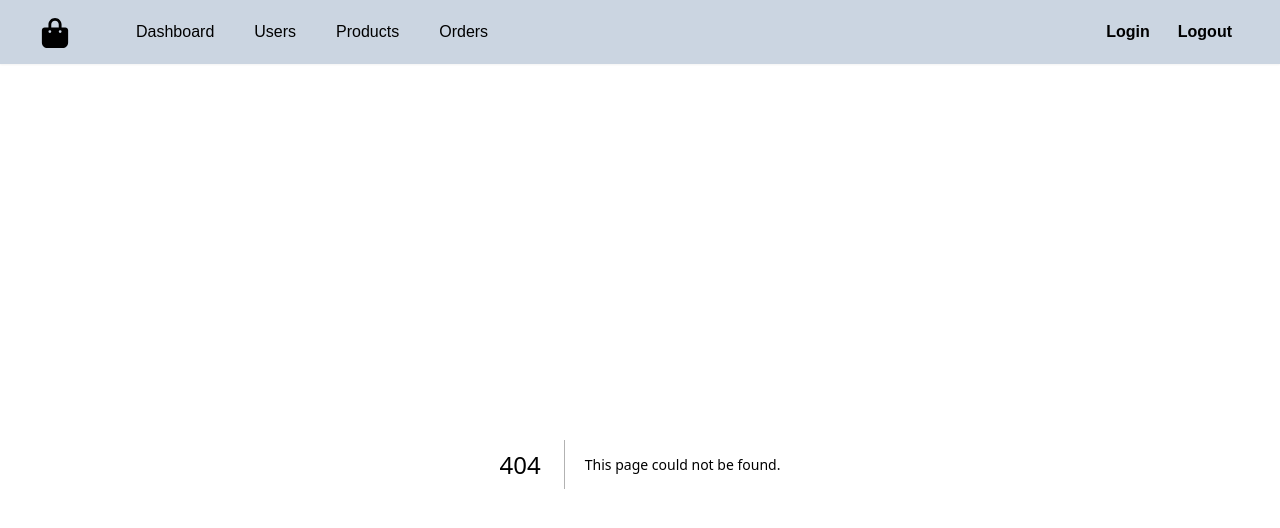
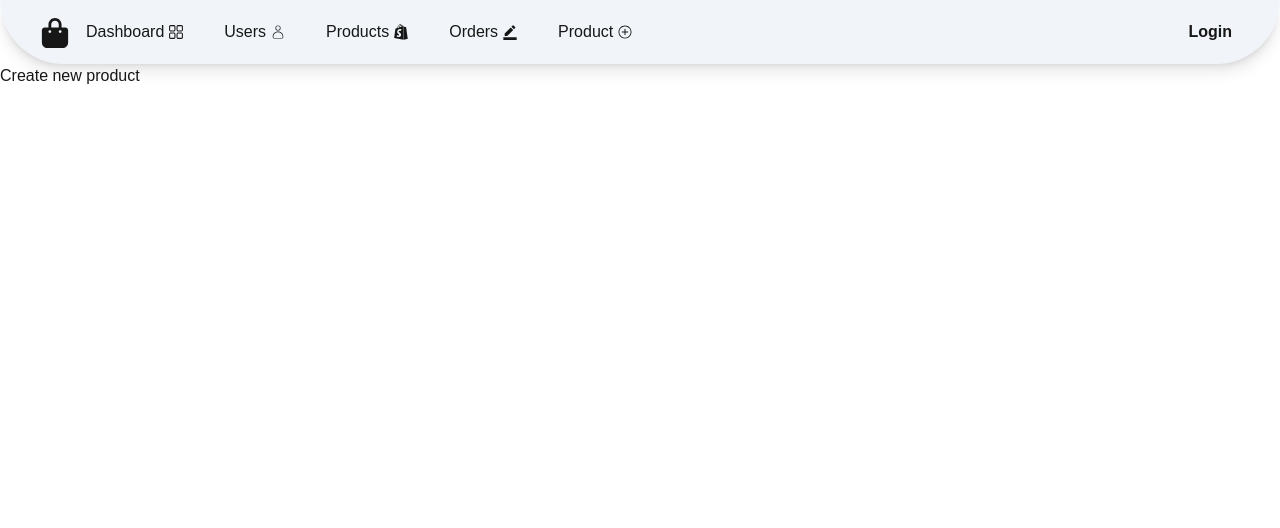
Before and after one commit to haroonwebs/buy-now-e-commerce-app, a Next.js app: page /products/createproduct in a window 1280 px wide. Before the commit this address had no page. Shown: the top 528 px of the page. Built offline with nearby package versions, Linux system fonts and the light colour scheme.

Commit message:
working on context api to control auth

```diff
--- a/package.json
+++ b/package.json
@@ -11,6 +11,7 @@
   "dependencies": {
     "@hookform/resolvers": "^4.0.0",
     "@tailwindcss/aspect-ratio": "^0.4.2",
+    "js-cookie": "^3.0.5",
     "next": "15.1.6",
     "react": "^19.0.0",
     "react-dom": "^19.0.0",
@@ -21,6 +22,7 @@
   },
   "devDependencies": {
     "@eslint/eslintrc": "^3",
+    "@types/js-cookie": "^3.0.6",
     "@types/node": "^20",
     "@types/react": "^19",
     "@types/react-dom": "^19",
--- a/src/app/login/page.tsx
+++ b/src/app/login/page.tsx
@@ -46,7 +46,6 @@ const Login = () => {
           toast.success(result.message);
           router.push("/");
           setUserAuthContext(result.user);
-          // localStorage.setItem("user", JSON.stringify(result.user));
         } else {
           toast.warn(result.message);
           router.push("/signup/verify_otp");
--- /dev/null
+++ b/src/app/products/createproduct/page.tsx
@@ -0,0 +1,7 @@
+import React from "react";
+
+const page = () => {
+  return <div>Create new product</div>;
+};
+
+export default page;
--- /dev/null
+++ b/src/components/Logout.tsx
@@ -0,0 +1,42 @@
+import { toast } from "react-toastify";
+import { useRouter } from "next/navigation";
+import { useContext } from "react";
+import useUserContext from "@/contexts/userContext/userContext";
+
+const Logout = () => {
+  const router = useRouter();
+  const { setUserAuthContext } = useContext(useUserContext);
+
+  const handleLougout = async () => {
+    try {
+      const response = await fetch("http://localhost:5000/api/v1/user/logout", {
+        method: "POST",
+        credentials: "include",
+        headers: { "Content-Type": "application/json" },
+      });
+      const result = await response.json();
+      if (result.success === true) {
+        toast.success(result.message);
+        if (typeof window !== "undefined") {
+          setUserAuthContext(null);
+          localStorage.removeItem("user");
+        }
+        router.push("/login");
+      } else {
+        toast.error("something went wrong while Logout Successfuly");
+      }
+    } catch (error: any) {
+      console.log("logout error", error.message);
+    }
+  };
+  return (
+    <button
+      onClick={handleLougout}
+      className="px-2 rounded-md hover:text-[#4FC9F3] hover:font-[500px] hover:bg-[#f5f6f8]"
+    >
+      Logout
+    </button>
+  );
+};
+
+export default Logout;
--- a/src/components/Navbar.tsx
+++ b/src/components/Navbar.tsx
@@ -1,11 +1,21 @@
 "use client";
 import { FaBagShopping } from "react-icons/fa6";
-
+import { IoIosAddCircleOutline } from "react-icons/io";
+import { RxDashboard } from "react-icons/rx";
+import { CiUser } from "react-icons/ci";
+import Logout from "./Logout";
 import Link from "next/link";
+import { MdBorderColor } from "react-icons/md";
+import { FaShopify } from "react-icons/fa";
+import useUserContext from "@/contexts/userContext/userContext";
+import { useContext } from "react";
 
 const Navbar = () => {
+  const { userAuthContext } = useContext(useUserContext);
+  const role = userAuthContext?.user_role;
+  console.log("role", role);
   return (
-    <nav className="bg-slate-300 w-full flex justify-between items-center px-4 lg:px-10  min-h-16 shadow-sm">
+    <nav className="bg-slate-100 w-full flex justify-between items-center px-4 lg:px-10  min-h-16 shadow-lg rounded-b-full">
       <div className="w-[50%]  flex gap-2">
         <div className=" flex w-[80px] h-[28px] gap-2 relative">
           <FaBagShopping className="text-[30px]" />
@@ -13,29 +23,58 @@ const Navbar = () => {
 
         <ul className="md:flex hidden gap-6 font-[400px]  ">
           <li className=" flex justify-center items-center hover:text-[#4FC9F3] hover:font-[500px] hover:bg-[#f5f6f8] px-2 rounded-md">
-            <Link href={"/dashboard"}>Dashboard</Link>
+            <Link
+              className="flex justify-center items-center gap-1 "
+              href={"/dashboard"}
+            >
+              Dashboard <RxDashboard />
+            </Link>
           </li>
 
           <li className=" flex justify-center items-center  hover:text-[#4FC9F3] hover:font-[500px] hover:bg-[#f5f6f8] px-2 rounded-md">
-            <Link href={"/users"}>Users</Link>
+            <Link
+              className="flex justify-center items-center gap-1 "
+              href={"/users"}
+            >
+              Users <CiUser />
+            </Link>
           </li>
 
           <li className=" flex justify-center items-center  hover:text-[#4FC9F3] hover:font-[500px] hover:bg-[#f5f6f8] px-2 rounded-md">
-            <Link href={"/products"}>Products</Link>
+            <Link
+              className="flex justify-center items-center gap-1 "
+              href={"/products"}
+            >
+              Products <FaShopify />
+            </Link>
           </li>
 
           <li className=" flex justify-center items-center  hover:text-[#4FC9F3] hover:font-[500px] hover:bg-[#f5f6f8] px-2 rounded-md">
-            <Link href={"/products/orders"}>Orders</Link>
+            <Link
+              className="flex justify-center items-center gap-1 "
+              href={"/products/orders"}
+            >
+              Orders <MdBorderColor />
+            </Link>
+          </li>
+          <li className=" flex justify-center items-center  hover:text-[#4FC9F3] hover:font-[500px] hover:bg-[#f5f6f8] px-2 rounded-md">
+            <Link
+              className="flex justify-center items-center gap-1 "
+              href={"/products/createproduct"}
+            >
+              Product <IoIosAddCircleOutline />
+            </Link>
           </li>
         </ul>
       </div>
       <div className=" flex justify-center items-center gap-3 text-[16px]  font-semibold ">
-        <span className="px-2 rounded-md hover:text-[#4FC9F3] hover:font-[500px] hover:bg-[#f5f6f8]">
-          <Link href="/login">Login</Link>
-        </span>
-        <span className="px-2 rounded-md hover:text-[#4FC9F3] hover:font-[500px] hover:bg-[#f5f6f8]">
-          <Link href="/login">Logout</Link>
-        </span>
+        {!userAuthContext ? (
+          <span className="px-2 rounded-md hover:text-[#4FC9F3] hover:font-[500px] hover:bg-[#f5f6f8]">
+            <Link href="/login">Login</Link>
+          </span>
+        ) : (
+          <Logout />
+        )}
       </div>
     </nav>
   );
--- a/src/contexts/userContext/userContextProvider.tsx
+++ b/src/contexts/userContext/userContextProvider.tsx
@@ -1,5 +1,5 @@
 "use client";
-import { useState, ReactNode } from "react";
+import { useState, ReactNode, useEffect } from "react";
 import useUserContext from "./userContext";
 import { userTypes } from "@/types/userTypes";
 
@@ -8,9 +8,18 @@ type Props = {
 };
 
 const UserContextProvider = ({ children }: Props) => {
-  const [userAuthContext, setUserAuthContext] = useState<userTypes | null>(
-    null
-  );
+  const [userAuthContext, setUserAuthContext] = useState<userTypes>(() => {
+    if (typeof window !== "undefined") {
+      return JSON.parse(localStorage.getItem("user") || "null");
+    }
+    return null;
+  });
+
+  useEffect(() => {
+    if (userAuthContext) {
+      localStorage.setItem("user", JSON.stringify(userAuthContext));
+    }
+  }, [userAuthContext]);
 
   return (
     <useUserContext.Provider value={{ userAuthContext, setUserAuthContext }}>
```
Also changed, not shown: src/middleware.ts (added, +17 -0 lines), public/images/iphone_12s.jpg (added), 1 other file (tests, documents, lock files or other folders).
